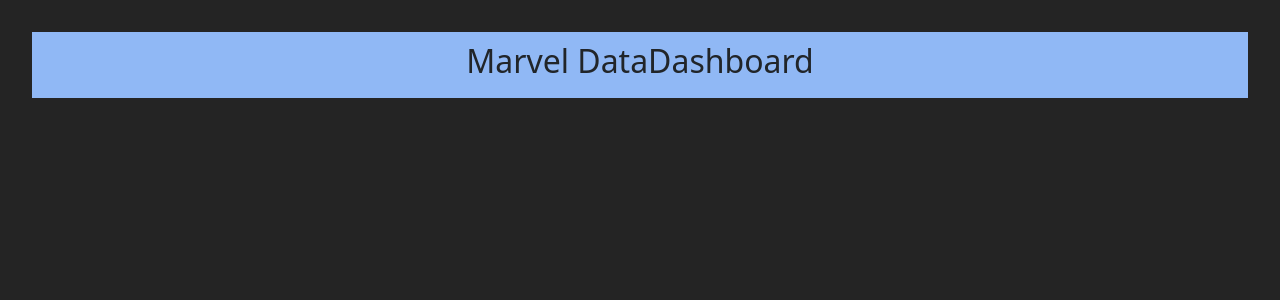
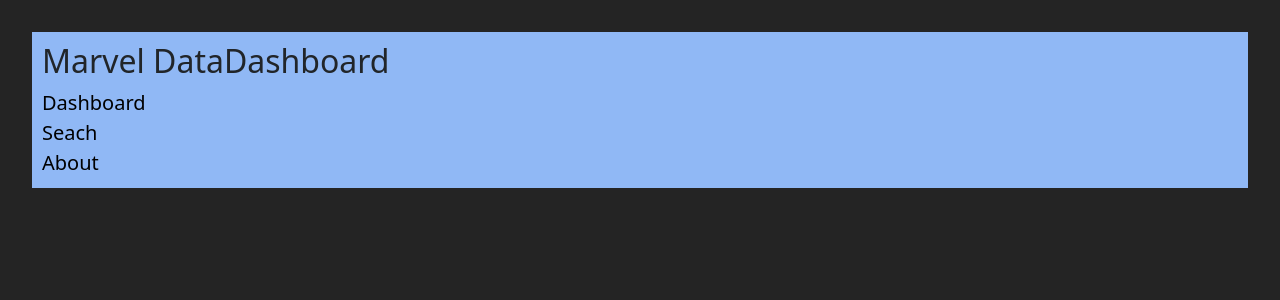
Before and after one commit to St3phy831/DataDashboard, a React (Vite) app: page / in a window 1280 px wide. Shown: the top 300 px of the page. Built offline with nearby package versions, Linux system fonts and the light colour scheme.

Commit message:
Created Menu

```diff
--- a/src/App.css
+++ b/src/App.css
@@ -2,5 +2,4 @@
   max-width: 1280px;
   margin: 0 auto;
   padding: 2rem;
-  text-align: center;
 }
--- /dev/null
+++ b/src/components/Menu.css
@@ -0,0 +1,14 @@
+.Menu {
+  display: flex;
+  flex-direction: column;
+}
+.Menu a {
+  color: black;
+  font-size: 20px;
+}
+.Menu a:link {
+  text-decoration: none;
+}
+.Menu a:hover {
+  color: hotpink;
+}
--- /dev/null
+++ b/src/components/Menu.jsx
@@ -0,0 +1,13 @@
+import "./Menu.css";
+
+const Menu = () => {
+  return (
+    <div className="Menu">
+      <a href="/">Dashboard</a>
+      <a href="/">Seach</a>
+      <a href="/">About</a>
+    </div>
+  );
+};
+
+export default Menu;
--- a/src/components/SideBar.jsx
+++ b/src/components/SideBar.jsx
@@ -1,9 +1,11 @@
+import Menu from "./Menu";
 import "./SideBar.css";
 
 const SideBar = () => {
   return (
     <div className="SideBar">
       <h2>Marvel DataDashboard</h2>
+      <Menu></Menu>
     </div>
   );
 };
```
